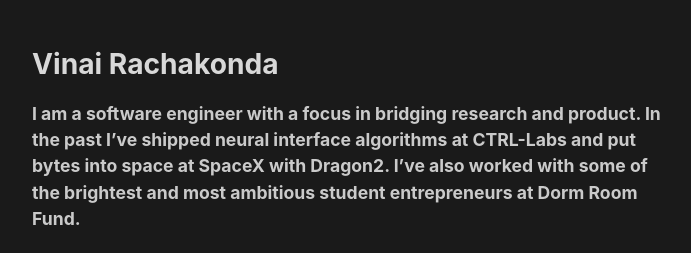
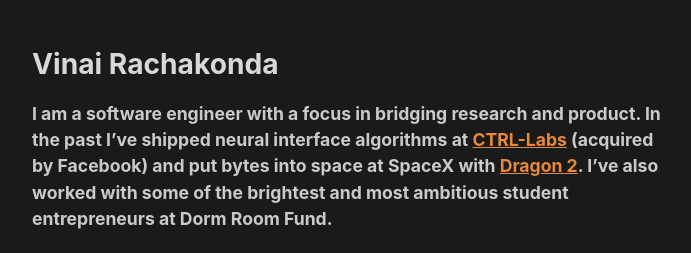
Before and after one commit to VinaiRachakonda/vinai.github.io, a plain HTML site: page index.html in a window 1280 px wide. Shown: the top 253 px of the page, without its empty margins (288-979 px from the left). Drawn offline with Linux system fonts and the light colour scheme.

Commit message:
rebuilding site Sun Sep 27 22:45:28 EDT 2020

```diff
--- a/index.html
+++ b/index.html
@@ -21,7 +21,7 @@
 
 	<h1>Vinai Rachakonda</h1>
 
-	<h4>I am a software engineer with a focus in bridging research and product. In the past I&rsquo;ve shipped neural interface algorithms at CTRL-Labs and put bytes into space at SpaceX with Dragon2. I&rsquo;ve also worked with some of the brightest and most ambitious student entrepreneurs at Dorm Room Fund.</h4>
+	<h4>I am a software engineer with a focus in bridging research and product. In the past I&rsquo;ve shipped neural interface algorithms at <a href="https://www.ctrl-labs.com/">CTRL-Labs</a> (acquired by Facebook) and put bytes into space at SpaceX with <a href="https://en.wikipedia.org/wiki/SpaceX_Dragon_2">Dragon 2</a>. I&rsquo;ve also worked with some of the brightest and most ambitious student entrepreneurs at Dorm Room Fund.</h4>
 
 	<table>
 
```
